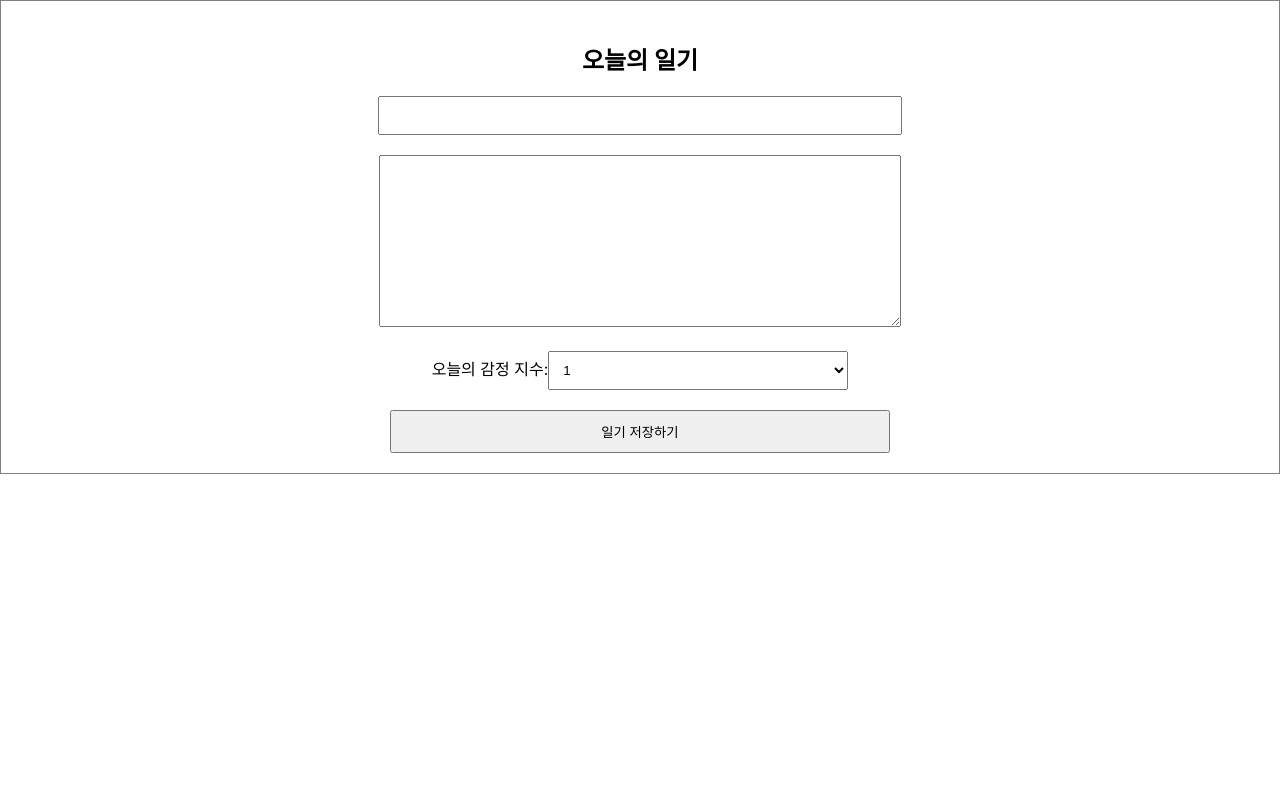
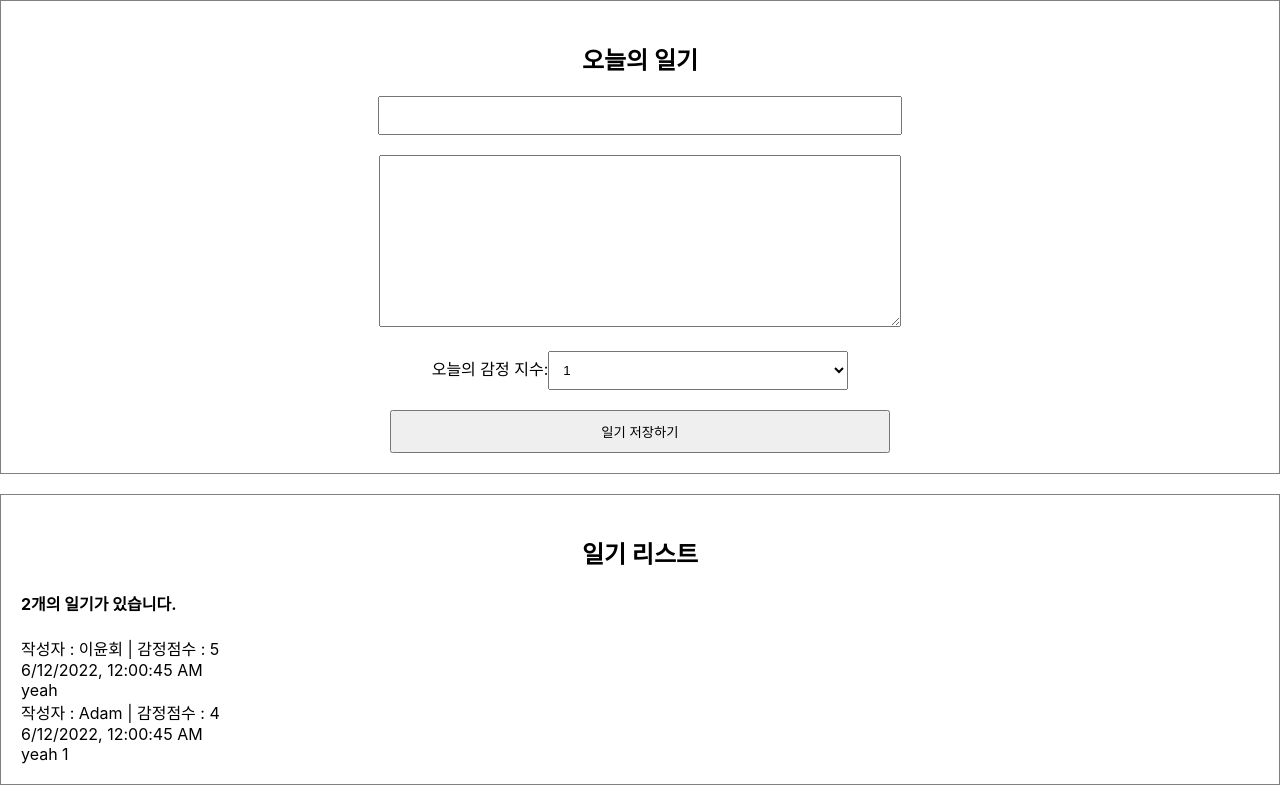
Before and after one commit to yoonhoelee/simple-diary, a React (Create React App) app in the folder simplediary/: page / in a window 1280 px wide. Built offline with nearby package versions, Linux system fonts and the light colour scheme.

Commit message:
added diaryList

```diff
--- a/simplediary/src/App.css
+++ b/simplediary/src/App.css
@@ -21,3 +21,13 @@
   padding: 10px;
   cursor: pointer;
 }
+
+/* List */
+.DiaryList{
+  border: 1px solid gray;
+  padding: 20px;
+  margin-top: 20px;
+}
+.DiaryList h2{
+  text-align: center;
+}
--- a/simplediary/src/App.js
+++ b/simplediary/src/App.js
@@ -1,10 +1,27 @@
 import './App.css';
 import DiaryEditor from "./DiaryEditor";
-
+import DiaryList from "./DiaryList";
+const dummyList=[
+    {
+        id:1,
+        author:"이윤회",
+        content: "yeah",
+        emotion: 5,
+        created_date: new Date().getTime()
+    },
+    {
+        id:2,
+        author:"Adam",
+        content: "yeah 1",
+        emotion: 4,
+        created_date: new Date().getTime()
+    }
+]
 function App() {
   return (
     <div className="App">
         <DiaryEditor/>
+        <DiaryList diaryList={dummyList}/>
     </div>
   );
 }
--- /dev/null
+++ b/simplediary/src/DiaryItem.js
@@ -0,0 +1,13 @@
+const DiaryItem =({author, content, created_date, emotion, id})=>{
+    return <div className="DiaryIem">
+        <div className="info">
+            <span>작성자 : {author} | 감정점수 : {emotion}</span>
+            <br/>
+            <span className="date">
+                {new Date(created_date).toLocaleString()}
+            </span>
+        </div>
+        <div className="content">{content}</div>
+    </div>
+};
+export default DiaryItem;
--- /dev/null
+++ b/simplediary/src/DiaryList.js
@@ -0,0 +1,17 @@
+import DiaryItem from "./DiaryItem";
+
+const DiaryList =({diaryList})=>{
+    return <div className="DiaryList">
+        <h2>일기 리스트</h2>
+        <h4>{diaryList.length}개의 일기가 있습니다.</h4>
+        <div>
+            {diaryList.map((it)=>(
+                <DiaryItem key={it.id} {...it}/>
+            ))}
+        </div>
+    </div>
+}
+DiaryList.defaultProps={
+    diaryList:[]
+};
+export default DiaryList;
```
